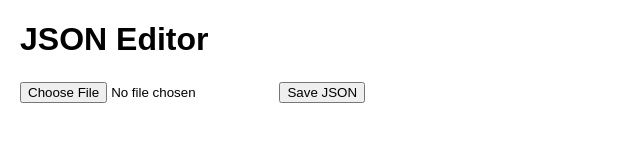
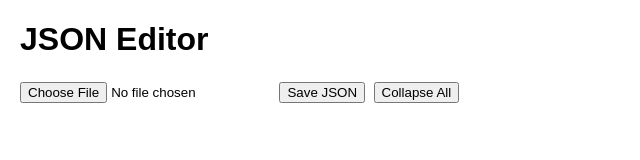
Before and after one commit to raulserranomena/JSON-Editor, a plain HTML site: page index.html in a window 1280 px wide. Shown: the whole page, without its empty margins (0-640 px from the left). Drawn offline with Linux system fonts and the light colour scheme.

Commit message:
Update index.html

```diff
--- a/index.html
+++ b/index.html
@@ -14,6 +14,9 @@
     <!-- Button to export the updated JSON to a file -->
     <button id="saveJsonBtn">Save JSON</button>
 
+    <!-- Button to collapse the entire tree at once -->
+    <button id="collapseAllBtn">Collapse All</button>
+
     <!-- Container for the JSON hierarchy -->
     <div id="jsonContainer"></div>
 
```
